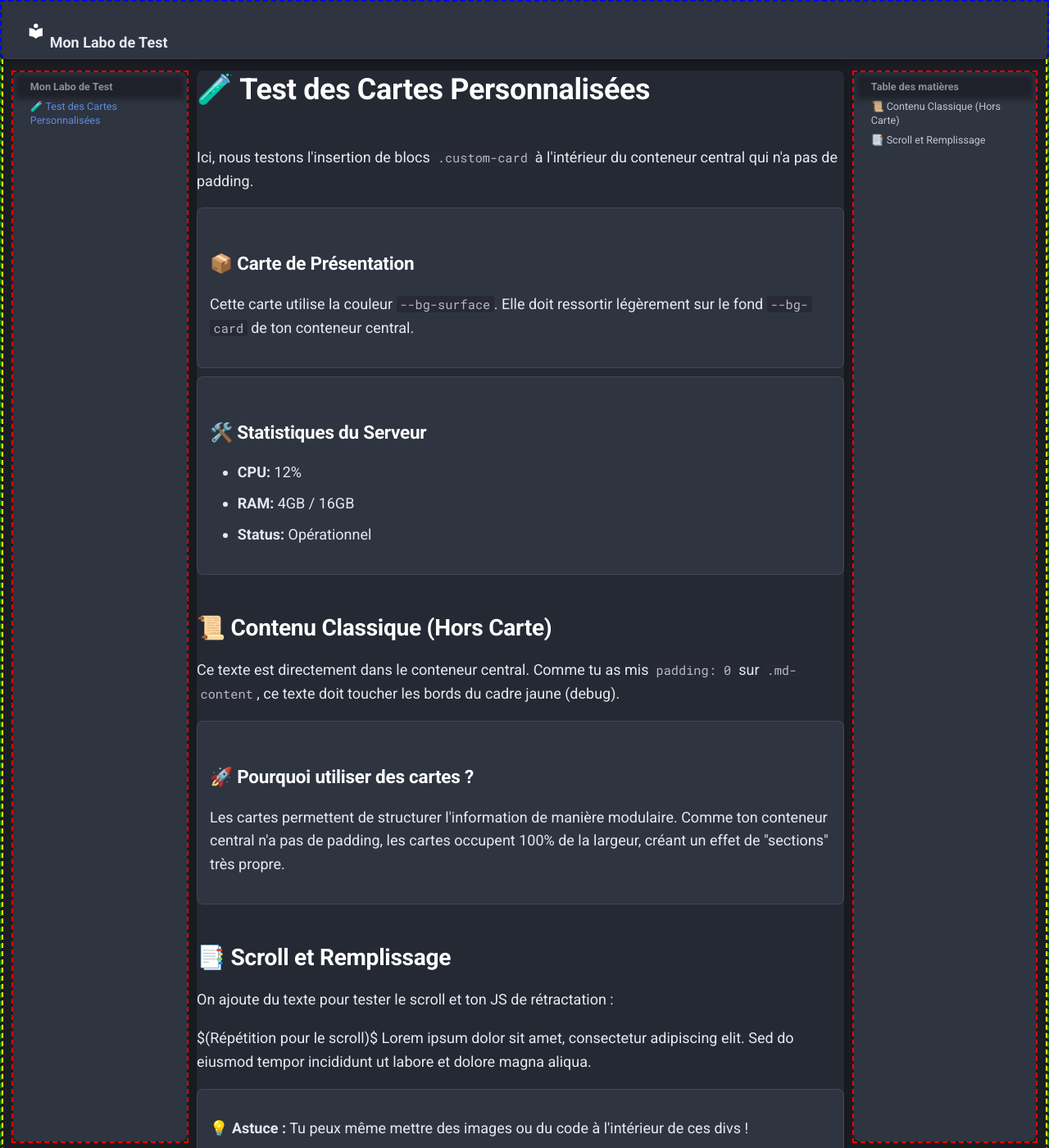
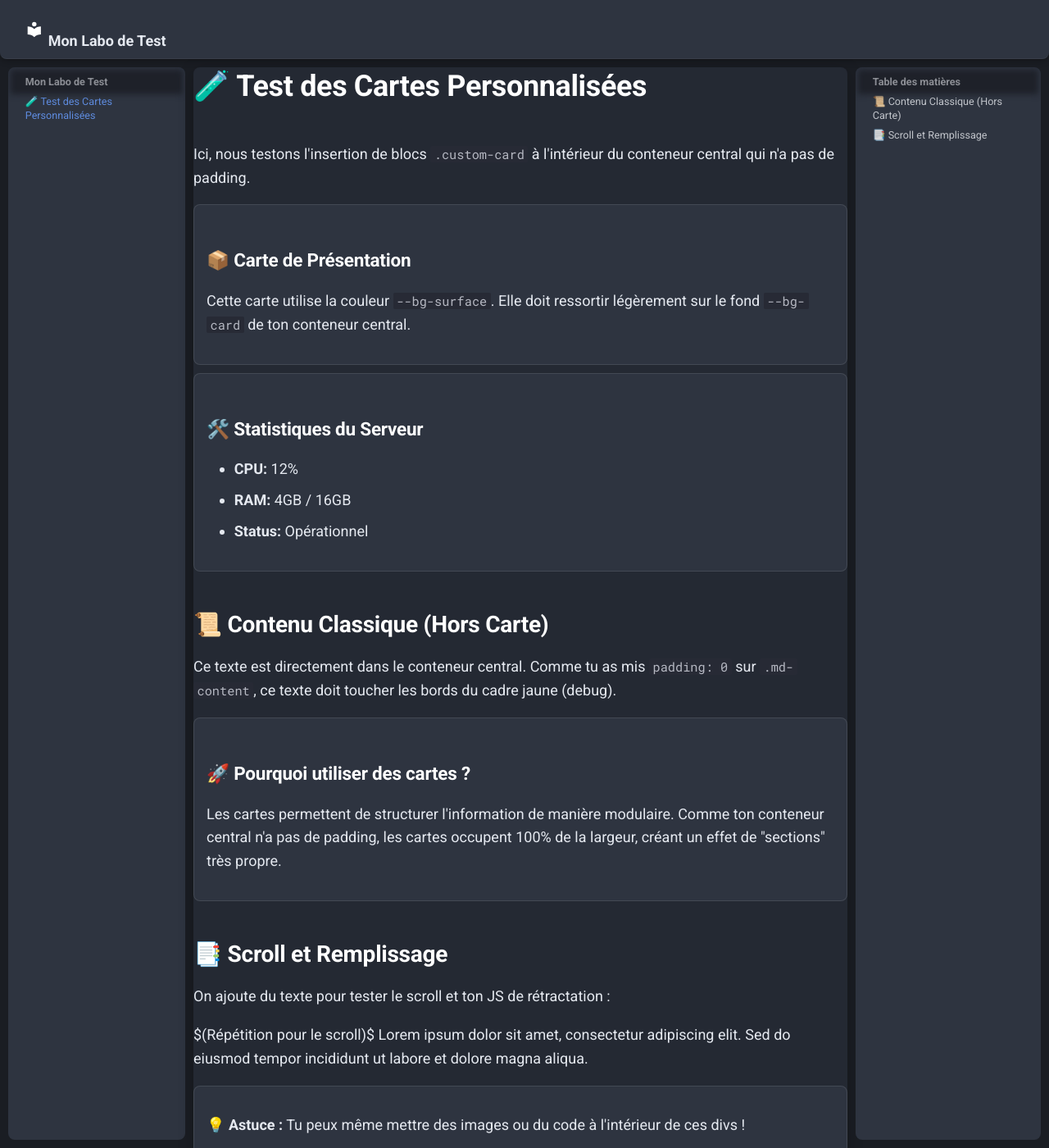
Before and after one commit to Lilevitchi/test-site, an MkDocs documentation site: the page built from docs/index.md, in a window 1280 px wide and 1400 px high. Shown: the whole window at 82% size. Built offline with MkDocs 1.6.1 and Material for MkDocs 9.7.7, drawn with Linux system fonts in a browser that asks for light colours.

Commit message:
Update extra.css

```diff
--- a/docs/stylesheets/extra.css
+++ b/docs/stylesheets/extra.css
@@ -274,8 +274,8 @@ body {
 
 }
 
-/* Masquer les bordures de debug si nécessaire, ou les garder : */
+/* Masquer les bordures de debug si nécessaire, ou les garder :
 .md-main { border: 2px dashed yellow; }
 .md-container { border: 2px dashed green; }
 .md-header { border: 2px dashed blue; }
-.md-sidebar { border: 2px dashed red; }
+.md-sidebar { border: 2px dashed red; }*/
```
